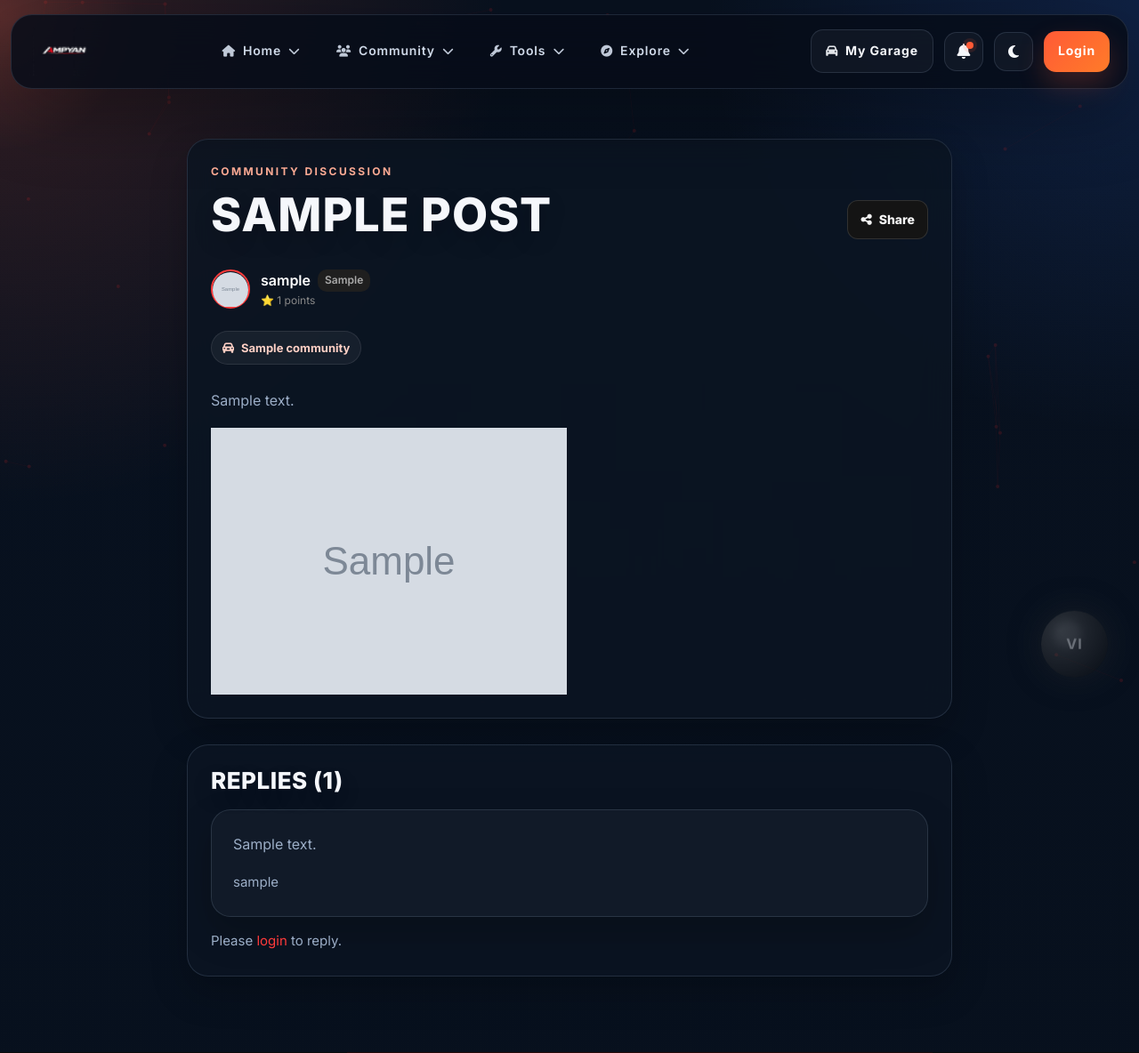
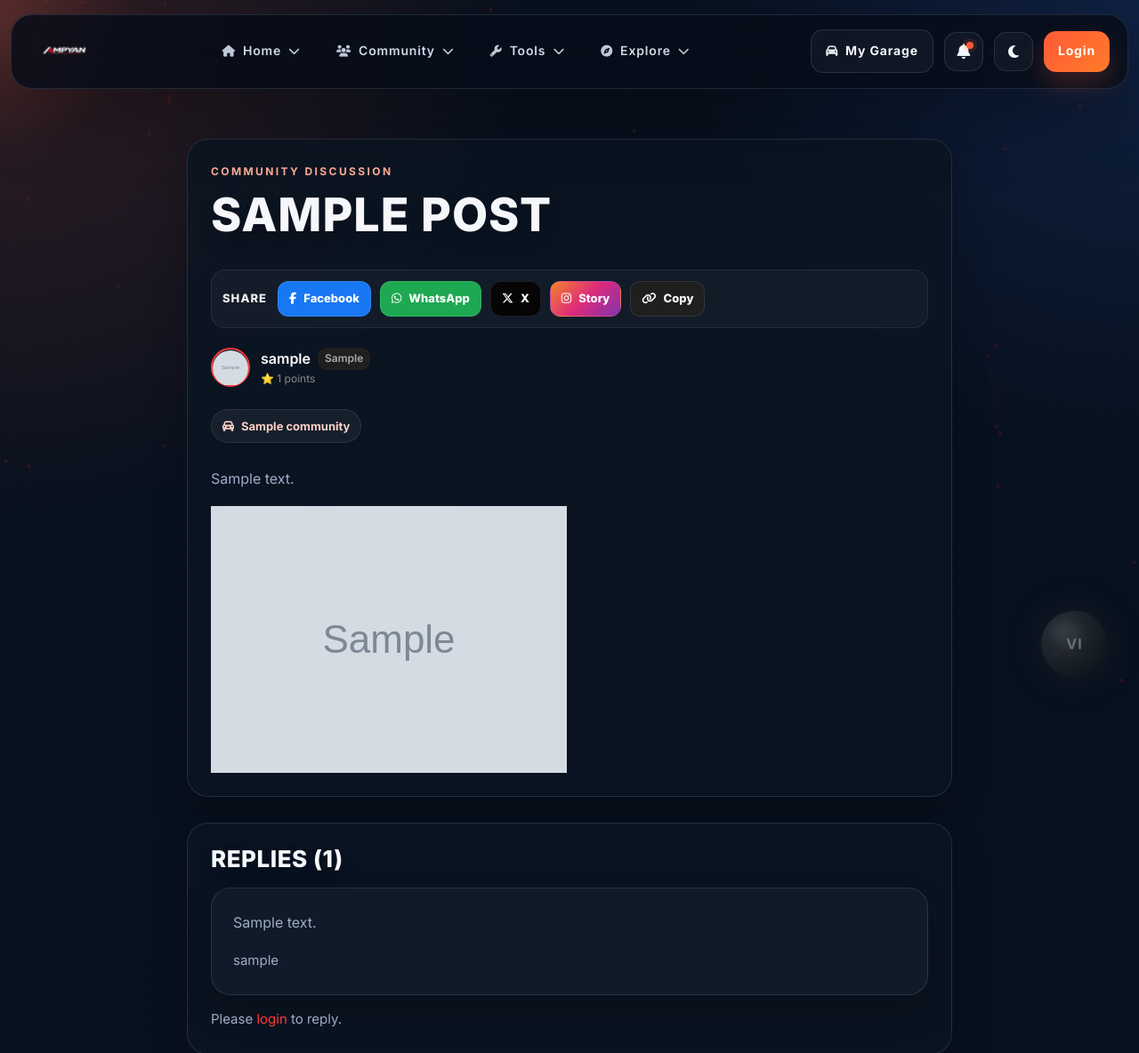
Before and after one commit to mechanicalbull07-ritesh/ampyan-website, a Flask app: page /post/1 in a window 1280 px wide. Shown: the top 1184 px of the page at 89% size. Run offline with Flask 3, Linux system fonts and the light colour scheme; tables that the repository leaves empty hold one stand-in row (values such as "Sample post"); grey boxes marked "Sample" are stand-in pictures; some libraries are stand-ins or nearby versions.

Commit message:
Improve social sharing previews

```diff
--- a/app.py
+++ b/app.py
@@ -270,6 +270,12 @@ def static_image_url_if_exists(folder, filename):
             return url_for("static", filename=relative_path.replace(os.sep, "/"))
 
     return None
+
+def social_preview_text(text, fallback="AMPYAN automotive update"):
+    cleaned = re.sub(r"\s+", " ", (text or "")).strip()
+    if not cleaned:
+        cleaned = fallback
+    return cleaned[:157] + "..." if len(cleaned) > 160 else cleaned
 
 @app.context_processor
 def inject_image_helpers():
@@ -1306,7 +1312,21 @@ def news_detail(news_id):
     news = News.query.get_or_404(news_id)
     news.reply_threads = [reply for reply in news.replies if reply.parent_id is None]
     news.reply_count = len(news.replies)
-    return render_template("news_detail.html", news=news)
+    image_url = static_image_url_if_exists("news_images", news.image)
+    meta_image = (
+        url_for("static", filename=image_url.replace("/static/", "", 1), _external=True)
+        if image_url
+        else url_for("static", filename="images/logo.png", _external=True)
+    )
+    return render_template(
+        "news_detail.html",
+        news=news,
+        meta_title=news.title,
+        meta_description=social_preview_text(news.content, "Read this AMPYAN automotive news update."),
+        meta_url=url_for("news_detail", news_id=news.id, _external=True),
+        meta_image=meta_image,
+        meta_type="article",
+    )
 
 
 @app.route("/news/<int:news_id>/reply", methods=["POST"])
--- a/routes/community_routes.py
+++ b/routes/community_routes.py
@@ -158,6 +158,34 @@ def _decorate_local_post(post):
 def _remote_title(text):
     base_text = (text or "Untitled").strip().splitlines()[0]
     return (base_text[:80] + "...") if len(base_text) > 80 else base_text
+
+
+def _social_preview_text(text, fallback="AMPYAN community discussion"):
+    cleaned = " ".join((text or "").split())
+    if not cleaned:
+        cleaned = fallback
+    return cleaned[:157] + "..." if len(cleaned) > 160 else cleaned
+
+
+def _absolute_image_url(image_url):
+    if not image_url:
+        return url_for("static", filename="images/logo.png", _external=True)
+    if str(image_url).startswith(("http://", "https://")):
+        return image_url
+    return parse.urljoin(request.url_root, str(image_url).lstrip("/"))
+
+
+def _post_social_context(post):
+    return {
+        "meta_title": post.title,
+        "meta_description": _social_preview_text(
+            post.content,
+            f"{post.community_name} discussion on AMPYAN.",
+        ),
+        "meta_url": post.share_url,
+        "meta_image": _absolute_image_url(post.image_url),
+        "meta_type": "article",
+    }
 
 
 def _build_remote_comment(reply):
@@ -514,7 +542,7 @@ def create_car_community():
 @community_bp.route("/post/<int:post_id>")
 def post_detail(post_id):
     post = _decorate_local_post(Post.query.get_or_404(post_id))
-    return render_template("post_detail.html", post=post)
+    return render_template("post_detail.html", post=post, **_post_social_context(post))
 
 
 @community_bp.route("/community/remote/<int:remote_post_id>")
@@ -523,7 +551,7 @@ def remote_post_detail(remote_post_id):
     if not post:
         flash("Post not found in shared community feed.")
         return redirect(url_for("community.community"))
-    return render_template("post_detail.html", post=post)
+    return render_template("post_detail.html", post=post, **_post_social_context(post))
 
 
 @community_bp.route("/post/<int:post_id>/edit", methods=["GET", "POST"])
--- a/static/css/community.css
+++ b/static/css/community.css
@@ -477,6 +477,70 @@ color:#ffd4d4;
 background:rgba(255,59,59,0.2);
 }
 
+.social-share-panel{
+display:flex;
+align-items:center;
+gap:10px;
+flex-wrap:wrap;
+margin:18px 0 22px;
+padding:12px;
+border-radius:16px;
+border:1px solid rgba(255,255,255,0.08);
+background:rgba(255,255,255,0.035);
+}
+
+.social-share-label{
+color:#f1f1f1;
+font-size:13px;
+font-weight:800;
+text-transform:uppercase;
+letter-spacing:0.08em;
+margin-right:2px;
+}
+
+.social-share-action{
+display:inline-flex;
+align-items:center;
+justify-content:center;
+gap:8px;
+min-height:40px;
+padding:9px 12px;
+border-radius:12px;
+border:1px solid rgba(255,255,255,0.1);
+background:#111;
+color:#fff;
+font-size:13px;
+font-weight:800;
+line-height:1;
+text-decoration:none;
+cursor:pointer;
+}
+
+.social-share-action:hover{
+transform:translateY(-1px);
+border-color:rgba(255,255,255,0.22);
+}
+
+.facebook-share{
+background:#1877f2;
+}
+
+.whatsapp-share{
+background:#1da851;
+}
+
+.x-share{
+background:#050505;
+}
+
+.instagram-share{
+background:linear-gradient(135deg,#f58529,#dd2a7b,#8134af);
+}
+
+.copy-share-btn{
+background:#1f1f1f;
+}
+
 .car-community-form{
 display:grid;
 gap:10px;
--- a/templates/base.html
+++ b/templates/base.html
@@ -8,13 +8,25 @@
 <meta name="description" content="AMPYAN is an AI powered automotive ecosystem helping car owners diagnose vehicle problems, track maintenance, improve safety, and save money.">
 <meta name="keywords" content="AMPYAN, AI car diagnosis, automotive AI, car maintenance, vehicle assistant, dashcam AI">
 <meta name="robots" content="index, follow">
-<link rel="canonical" href="https://ampyan.com{{ request.path }}">
-<meta property="og:title" content="AMPYAN">
-<meta property="og:description" content="AI Powered Automotive Ecosystem">
-<meta property="og:type" content="website">
-<meta property="og:url" content="https://ampyan.com{{ request.path }}">
-<meta property="og:image" content="https://ampyan.com/static/images/logo.png">
+{% set social_title = meta_title|default("AMPYAN", true) %}
+{% set social_description = meta_description|default("AI Powered Automotive Ecosystem", true) %}
+{% set social_url = meta_url|default(request.url, true) %}
+{% set social_image = meta_image|default(url_for('static', filename='images/logo.png', _external=True), true) %}
+{% set social_type = meta_type|default("website", true) %}
+<link rel="canonical" href="{{ social_url }}">
+<meta property="og:site_name" content="AMPYAN">
+<meta property="og:title" content="{{ social_title }}">
+<meta property="og:description" content="{{ social_description }}">
+<meta property="og:type" content="{{ social_type }}">
+<meta property="og:url" content="{{ social_url }}">
+<meta property="og:image" content="{{ social_image }}">
+<meta property="og:image:secure_url" content="{{ social_image }}">
+<meta property="og:image:width" content="1200">
+<meta property="og:image:height" content="630">
 <meta name="twitter:card" content="summary_large_image">
+<meta name="twitter:title" content="{{ social_title }}">
+<meta name="twitter:description" content="{{ social_description }}">
+<meta name="twitter:image" content="{{ social_image }}">
 <script type="application/ld+json">
 {
   "@context": "https://schema.org",
@@ -29,7 +41,7 @@
 }
 </script>
 
-<title>AMPYAN - AI Powered Automotive Assistant</title>
+<title>{{ social_title }} - AMPYAN</title>
 
 <!-- FONTS -->
 
@@ -438,6 +450,31 @@ sendAI();
 });
 
 document.addEventListener("click",async function(event){
+const copyButton=event.target.closest(".copy-share-btn");
+if(copyButton){
+const copyUrl=copyButton.dataset.shareUrl || window.location.href;
+try{
+await navigator.clipboard.writeText(copyUrl);
+const label=copyButton.querySelector("span");
+const originalText=label ? label.textContent : copyButton.textContent;
+if(label){
+label.textContent="Copied";
+}else{
+copyButton.textContent="Copied";
+}
+setTimeout(function(){
+if(label){
+label.textContent=originalText;
+}else{
+copyButton.textContent=originalText;
+}
+},1400);
+}catch(error){
+window.prompt("Copy this link",copyUrl);
+}
+return;
+}
+
 const button=event.target.closest(".share-btn");
 if(!button) return;
 
@@ -451,10 +488,19 @@ return;
 }
 
 await navigator.clipboard.writeText(shareUrl);
-const originalText=button.textContent;
+const label=button.querySelector("span");
+const originalText=label ? label.textContent : button.textContent;
+if(label){
+label.textContent="Copied";
+}else{
 button.textContent="Copied";
+}
 setTimeout(function(){
+if(label){
+label.textContent=originalText;
+}else{
 button.textContent=originalText;
+}
 },1400);
 }catch(error){
 window.prompt("Copy this link",shareUrl);
--- a/templates/post_detail.html
+++ b/templates/post_detail.html
@@ -40,9 +40,6 @@
 </div>
 
 <div class="ui-button-row">
-<button type="button" class="community-icon-action share-btn" data-share-url="{{ post.share_url }}" data-share-title="{{ post.title }}" title="Share">
-<i class="fa-solid fa-share-nodes"></i><span>Share</span>
-</button>
 {% if post.can_edit %}
 <a href="{{ post.edit_url }}" class="community-icon-action" title="Edit">
 <i class="fa-solid fa-pen"></i><span>Edit</span>
@@ -54,6 +51,15 @@
 </form>
 {% endif %}
 </div>
+</div>
+
+<div class="social-share-panel" aria-label="Share this community post">
+<span class="social-share-label">Share</span>
+<a class="social-share-action facebook-share" href="https://www.facebook.com/sharer/sharer.php?u={{ post.share_url|urlencode }}" target="_blank" rel="noopener" title="Share on Facebook"><i class="fa-brands fa-facebook-f"></i><span>Facebook</span></a>
+<a class="social-share-action whatsapp-share" href="https://wa.me/?text={{ (post.title ~ ' ' ~ post.share_url)|urlencode }}" target="_blank" rel="noopener" title="Share on WhatsApp"><i class="fa-brands fa-whatsapp"></i><span>WhatsApp</span></a>
+<a class="social-share-action x-share" href="https://twitter.com/intent/tweet?url={{ post.share_url|urlencode }}&text={{ post.title|urlencode }}" target="_blank" rel="noopener" title="Share on X"><i class="fa-brands fa-x-twitter"></i><span>X</span></a>
+<button type="button" class="social-share-action share-btn instagram-share" data-share-url="{{ post.share_url }}" data-share-title="{{ post.title }}" title="Share to Instagram story from your phone"><i class="fa-brands fa-instagram"></i><span>Story</span></button>
+<button type="button" class="social-share-action copy-share-btn" data-share-url="{{ post.share_url }}" title="Copy link"><i class="fa-solid fa-link"></i><span>Copy</span></button>
 </div>
 
 <div class="author-left card-spacer">
```
Also changed, not shown: templates/news_detail.html (+10 -1 lines).
